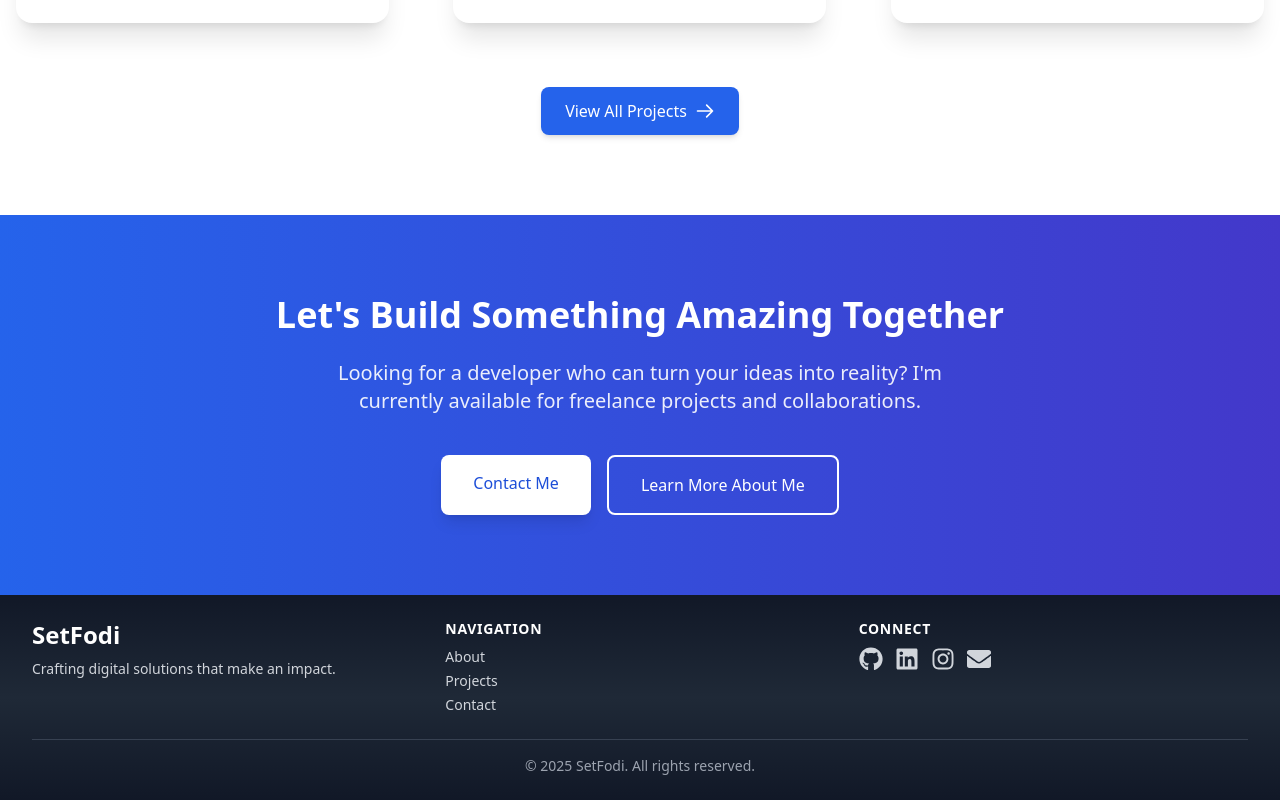
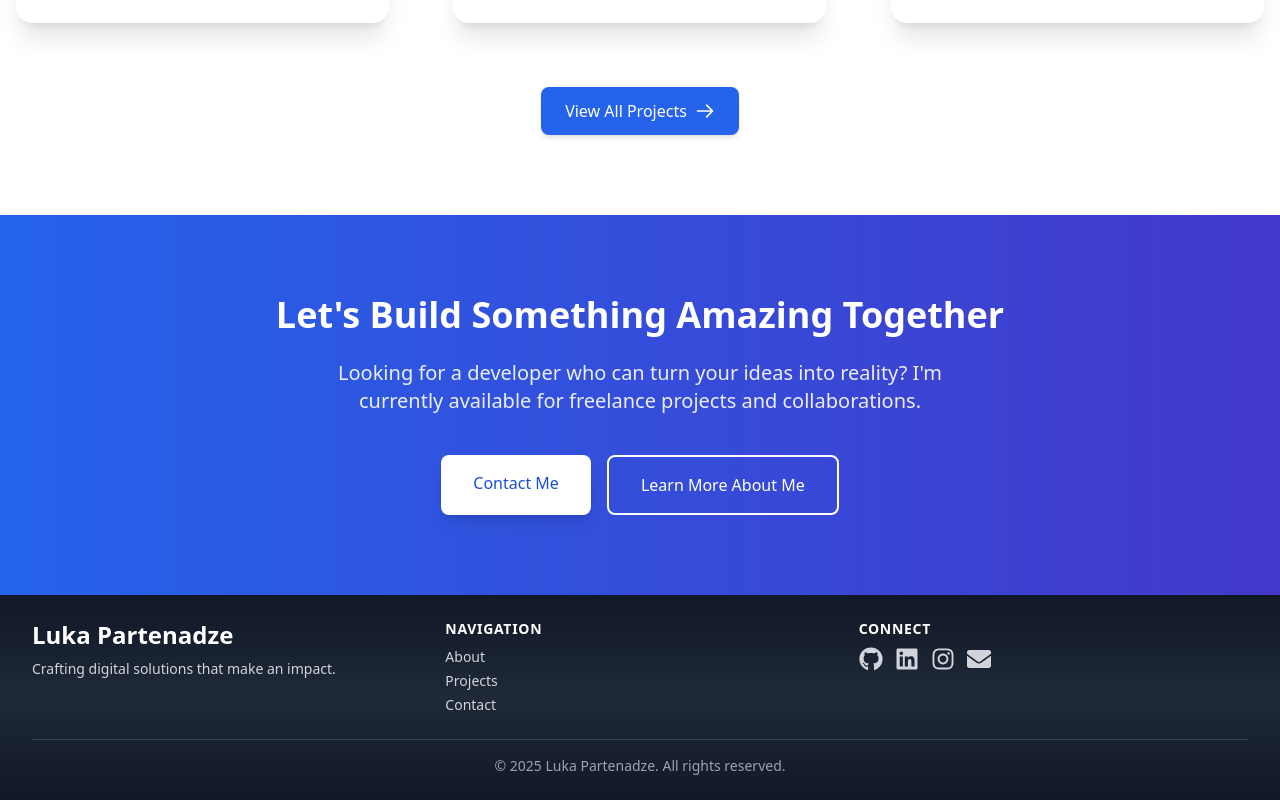
Before and after one commit to SetFodi/MyPortfolio, a Next.js app: page / in a window 1280 px wide. Shown: the part 2185-2985 px from the top of the page. Built offline with nearby package versions, Linux system fonts and the light colour scheme.

Commit message:
updated footer

```diff
--- a/components/Footer.js
+++ b/components/Footer.js
@@ -32,7 +32,7 @@
               className="text-2xl font-bold text-white"
               whileHover={{ scale: 1.05 }}
             >
-              SetFodi
+             Luka Partenadze
             </motion.h3>
             <motion.p
               className="text-sm text-gray-300"
@@ -92,7 +92,7 @@
           transition={{ duration: 0.8, delay: 0.2 }}
           className="border-t border-gray-700 mt-6 pt-4 text-center text-sm text-gray-400"
         >
-          <p>&copy; {new Date().getFullYear()} SetFodi. All rights reserved.</p>
+          <p>&copy; {new Date().getFullYear()} Luka Partenadze. All rights reserved.</p>
         </motion.div>
       </div>
     </footer>
```
